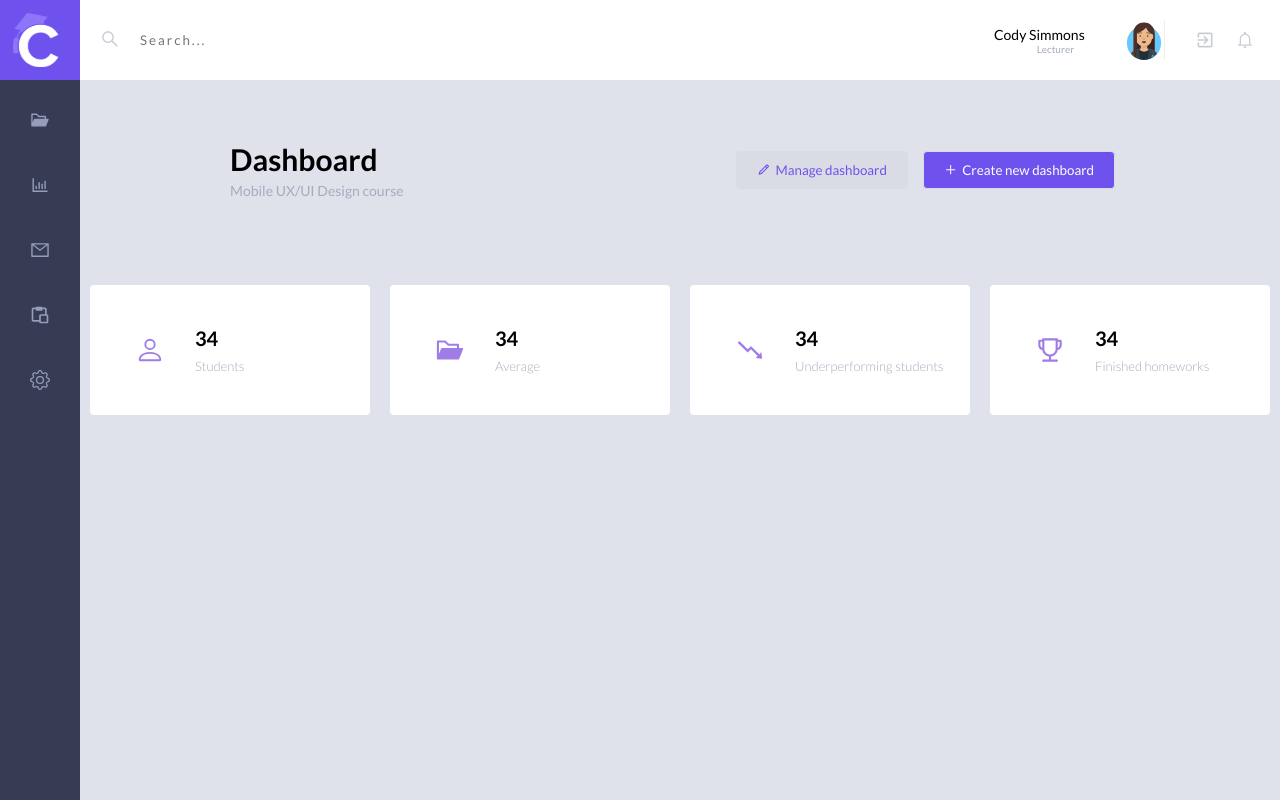
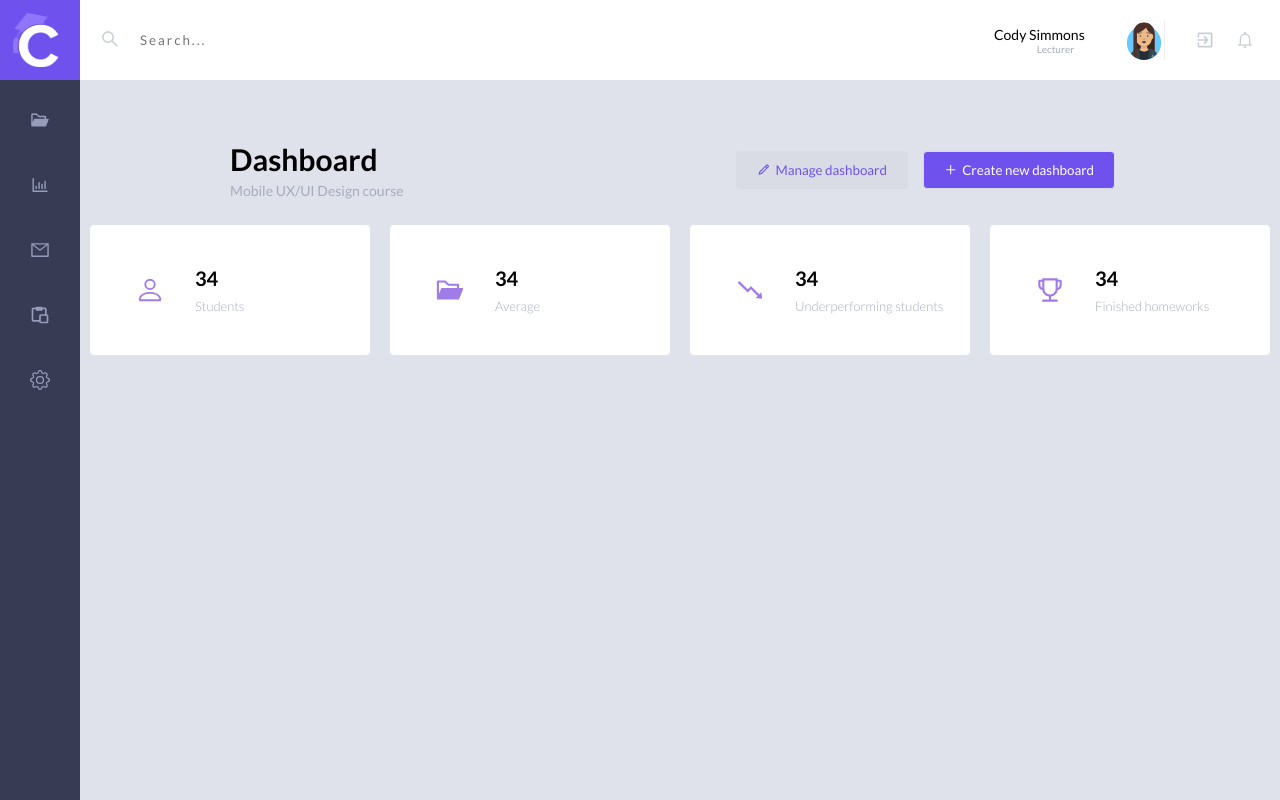
Before and after one commit to itsmatheusmoura/purple-dashboard, a React (Create React App) app: page / in a window 1280 px wide. Built offline with nearby package versions, Linux system fonts and the light colour scheme.

Commit message:
Correction margin indicators

```diff
--- a/src/components/home/styles.js
+++ b/src/components/home/styles.js
@@ -27,10 +27,12 @@ export const SearchBar = styled.div`
 export const IndicatorsBox = styled.div`
     grid-column-start: 2;
     grid-column-end: 6;
+    grid-row: 3/4;
 
     display: flex;
     align-items: center;
     justify-content: center;
+    margin-top: -120px;
 `;
 
 export const ProfileBar = styled.div`
```
Also changed, not shown: 1 other file (tests, documents, lock files or other folders).
